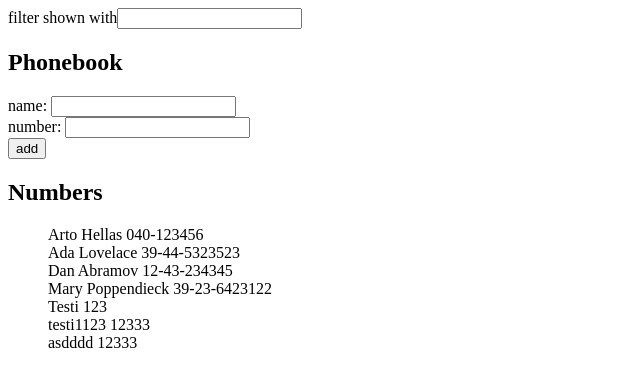
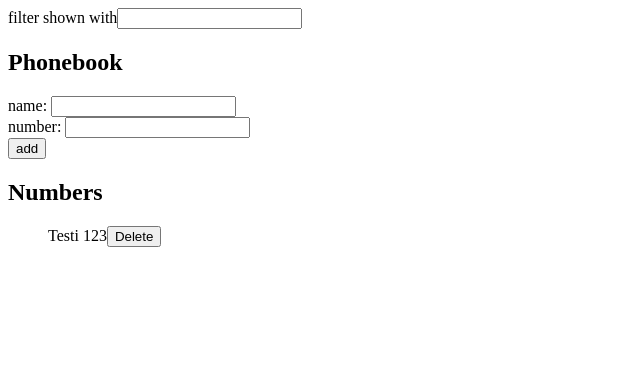
Before and after one commit to JRamone/FS2022, a React (Create React App) app in the folder osa2/puhelinluettelo/: page / in a window 1280 px wide. Shown: the top 386 px of the page, without its empty margins (0-640 px from the left). Built offline with nearby package versions, Linux system fonts and the light colour scheme; data requests are answered from the project's data file.

Commit message:
lisää 2.17

```diff
--- a/osa2/puhelinluettelo/db.json
+++ b/osa2/puhelinluettelo/db.json
@@ -1,39 +1,9 @@
 {
   "persons": [
-    {
-      "name": "Arto Hellas",
-      "number": "040-123456",
-      "id": 1
-    },
-    {
-      "name": "Ada Lovelace",
-      "number": "39-44-5323523",
-      "id": 2
-    },
-    {
-      "name": "Dan Abramov",
-      "number": "12-43-234345",
-      "id": 3
-    },
-    {
-      "name": "Mary Poppendieck",
-      "number": "39-23-6423122",
-      "id": 4
-    },
     {
       "name": "Testi",
       "number": 123,
       "id": 5
-    },
-    {
-      "name": "testi1123",
-      "number": "12333",
-      "id": 6
-    },
-    {
-      "name": "asdddd",
-      "number": "12333",
-      "id": 7
     }
   ]
 }
--- a/osa2/puhelinluettelo/src/App.js
+++ b/osa2/puhelinluettelo/src/App.js
@@ -48,11 +48,24 @@ const PersonForm = ({persons,setPersons,newName, newNumber,setNewName,setNewNumb
   </>
   )
 }
-const Persons = ({persons,filter}) => {
+
+const Persons = ({persons,setPersons,filter}) => {
+
+  const handleDelete = (e) => {
+
+    personService
+      .deleteNumber(e.target.value)
+      .then(console.log(`id ${e.target.value} successfully deleted`))
+    personService
+      .getAll()
+      .then(updatedPersons => setPersons(updatedPersons))
+
+  }
+
   return(
     <>
       <ul style={{listStyleType : 'none'}}>
-        {persons.filter(p => p.name.toLowerCase().includes(filter)).map(person => <li key={person.name}>{person.name} {person.number}</li>)}
+        {persons.filter(p => p.name.toLowerCase().includes(filter)).map(person => <li key={person.name}>{person.name} {person.number}<button value={person.id} onClick={handleDelete}>Delete</button></li>)}
       </ul>
     </>
   )
@@ -78,7 +91,7 @@ const App = () => {
       <h2>Phonebook</h2>
       <PersonForm persons={persons} setPersons={setPersons} newName={newName} newNumber={newNumber} setNewName={setNewName} setNewNumber={setNewNumber}/>
       <h2>Numbers</h2>
-      <Persons persons={persons} filter={filter}/>
+      <Persons setPersons={setPersons} persons={persons} filter={filter}/>
     </div>
   )
 
--- a/osa2/puhelinluettelo/src/services/persons.js
+++ b/osa2/puhelinluettelo/src/services/persons.js
@@ -13,8 +13,14 @@ const addNumber = (personObject) => {
     return request.then(r => r.data)
 }
 
+const deleteNumber = (id) => {
+    const request = axios.delete(`${url}/${id}`)
+    return request.then(r => r.data)
+}
+
 
 export default {
+    deleteNumber,
     getAll,
     addNumber
 }
```
